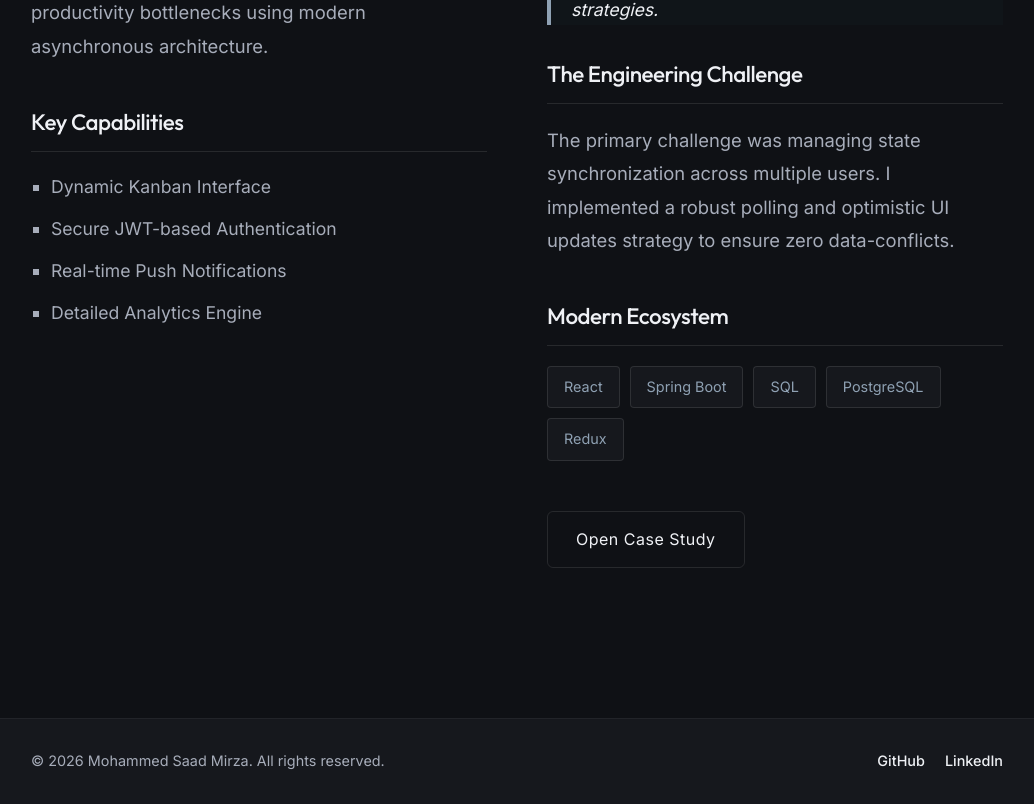
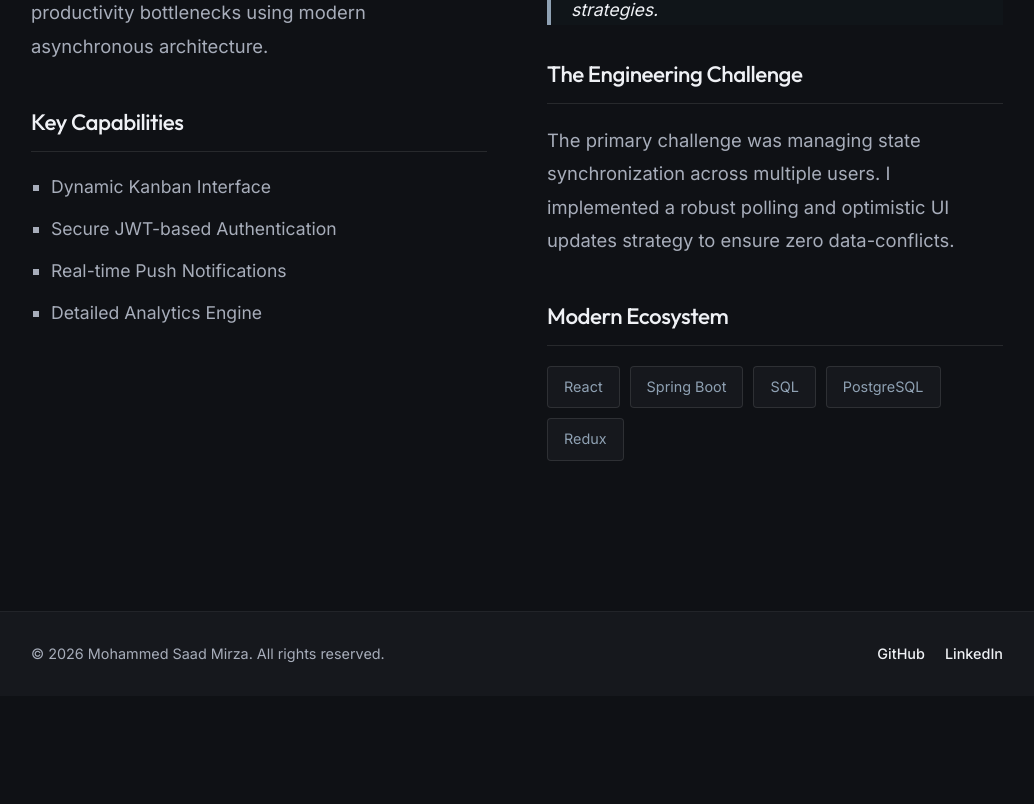
Before and after one commit to MirzaSaadB/portfolio, a React (Vite) app: page /portfolio/projects/intallitask in a window 1280 px wide. Shown: the part 1182-1986 px from the top of the page, without its empty margins (123-1157 px from the left). After the commit the page ends 1878 px from the top, so only its background shows below. Built offline with nearby package versions, Linux system fonts and the light colour scheme.

Commit message:
Removed Case Study button from project details

```diff
--- a/src/pages/ProjectDetail.jsx
+++ b/src/pages/ProjectDetail.jsx
@@ -136,9 +136,7 @@ const ProjectDetail = () => {
                ))}
             </div>
 
-            <div style={{ marginTop: '50px' }}>
-               <a href={project.link} className="cyber-button">Open Case Study</a>
-            </div>
+
           </div>
         </div>
       </div>
```
